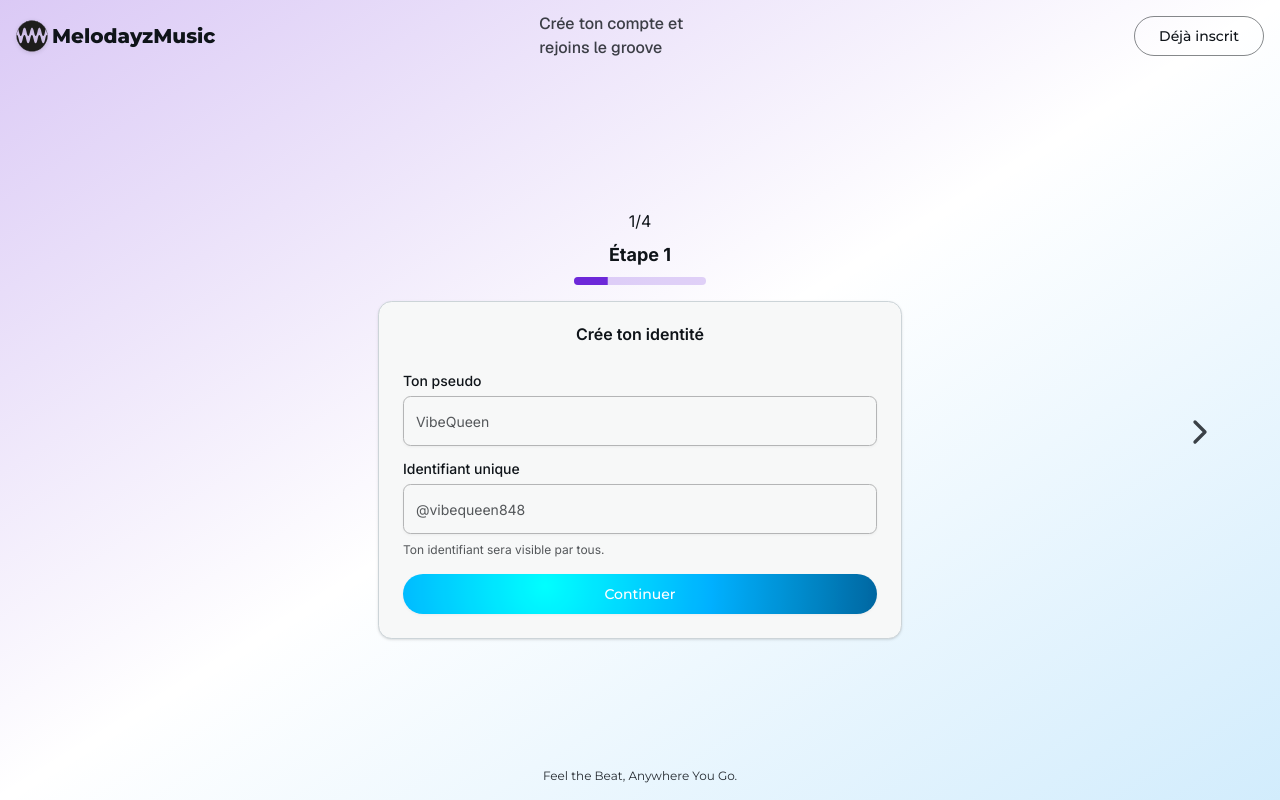
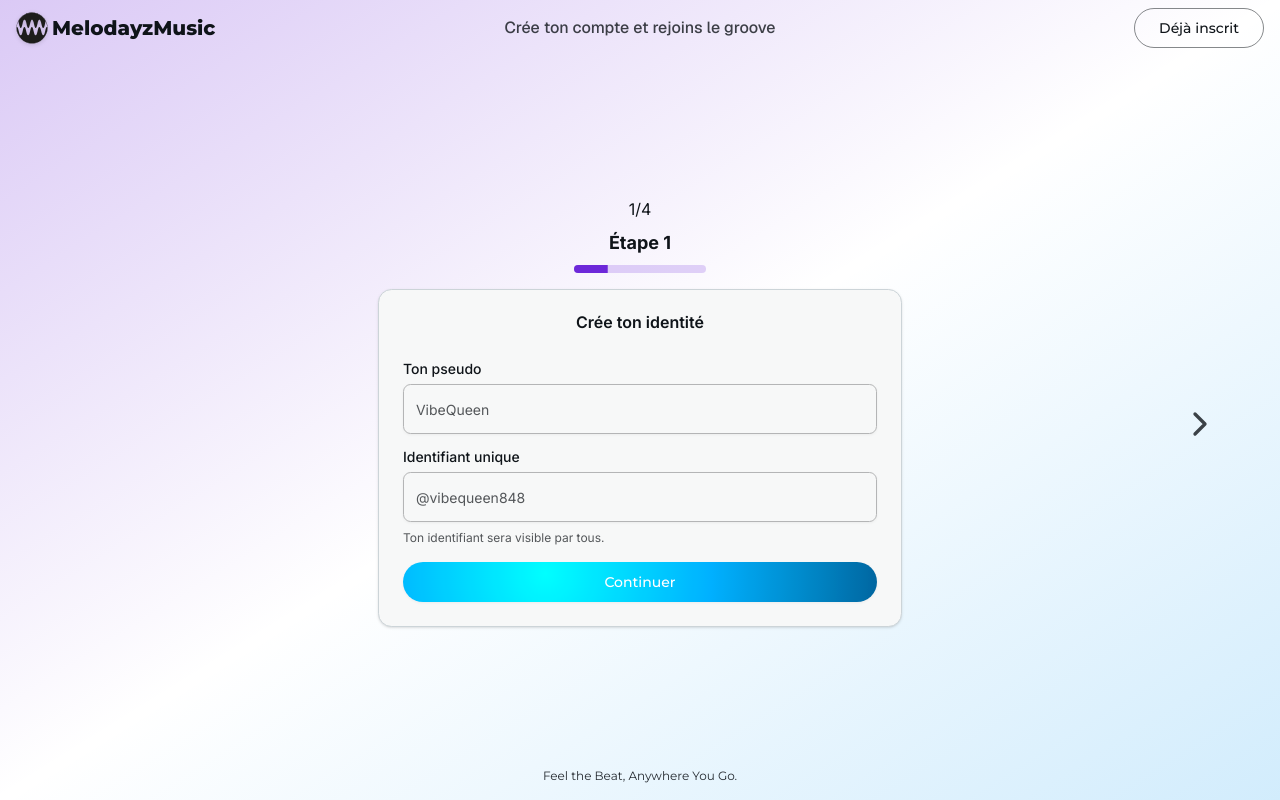
Before and after one commit to bossnare/melodayzmusic, a Next.js app in the folder apps/client/: page /auth/register/step in a window 1280 px wide. Built offline with nearby package versions, Linux system fonts and the light colour scheme; grey boxes are pictures that could not be loaded.

Commit message:
client:ui:fix: AuthHeader on Step page

```diff
--- a/apps/client/src/components/auth/AuthHeaderSwitch.tsx
+++ b/apps/client/src/components/auth/AuthHeaderSwitch.tsx
@@ -19,14 +19,18 @@ const AuthHeaderSwitch = ({
 }: {
   href?: string;
   type: 'login' | 'register' | 'back';
-  step?: number ;
+  step?: number;
   dir?: 'prev' | 'next';
 }) => {
   const { isPending, handleClickTab } = useLoadingPath(href);
   const router = useRouter();
 
   return (
-    <nav className={cn("flex items-center justify-between w-full gap-12 lg:gap-0 py-2")}>
+    <nav
+      className={cn(
+        'flex items-center justify-between w-full gap-12 lg:gap-0 py-2'
+      )}
+    >
       {type === 'login' && (
         <>
           <p className="text-sm font-montserrat">
@@ -56,8 +60,15 @@ const AuthHeaderSwitch = ({
 
       {type === 'register' && (
         <>
+          <div className="lg:w-[20%] lg:flex justify-start">
             <MelodayzMusic />
-          <Encouragement step={step ?? 0} dir={dir ?? "prev"} className="hidden scale-0 lg:scale-100 lg:block lg:!w-[60%] my-1 " />
+          </div>
+          <Encouragement
+            step={step ?? 0}
+            dir={dir ?? 'prev'}
+            className="hidden lg:block"
+          />
+          <div className="lg:w-[20%] lg:flex justify-end">
             <Button
               onClick={handleClickTab}
               disabled={isPending}
@@ -73,6 +84,7 @@ const AuthHeaderSwitch = ({
               )}
               {isPending ? 'Loading...' : 'Déjà inscrit'}
             </Button>
+          </div>
         </>
       )}
 
--- a/apps/client/src/components/auth/StepNavigation.tsx
+++ b/apps/client/src/components/auth/StepNavigation.tsx
@@ -15,20 +15,20 @@ export const encouragements = [
 export function Encouragement({
   step,
   dir,
-  className
+  className,
 }: {
   step: number;
   dir: 'prev' | 'next';
-  className: string
+  className?: string;
 }) {
   return (
     <StepCardWrapper
       key={step}
       initial={{ x: dir === 'prev' ? 100 : -100, opacity: 0 }}
       exit={{ x: dir === 'prev' ? -100 : 100, opacity: 0 }}
-      className="!w-auto"
+      className={cn('!w-auto', className)}
     >
-      <h3 className={cn("mb-4 text-base text-foreground/80 font-medium", className)}>
+      <h3 className="text-base text-foreground/80 font-medium">
         {encouragements[step - 1]}
       </h3>
     </StepCardWrapper>
@@ -48,7 +48,7 @@ export const StepNavigation = ({
 }) => {
   return (
     <nav className="flex flex-col items-center justify-center gap-0 pb-3 lg:gap-2">
-      <Encouragement step={step} dir={dir} className="lg:hidden" />
+      <Encouragement step={step} dir={dir} className="lg:hidden mb-4" />
       <span>
         {step}/{totalSteps}
       </span>
```
Lines whose indentation alone changed are shown as unchanged.
